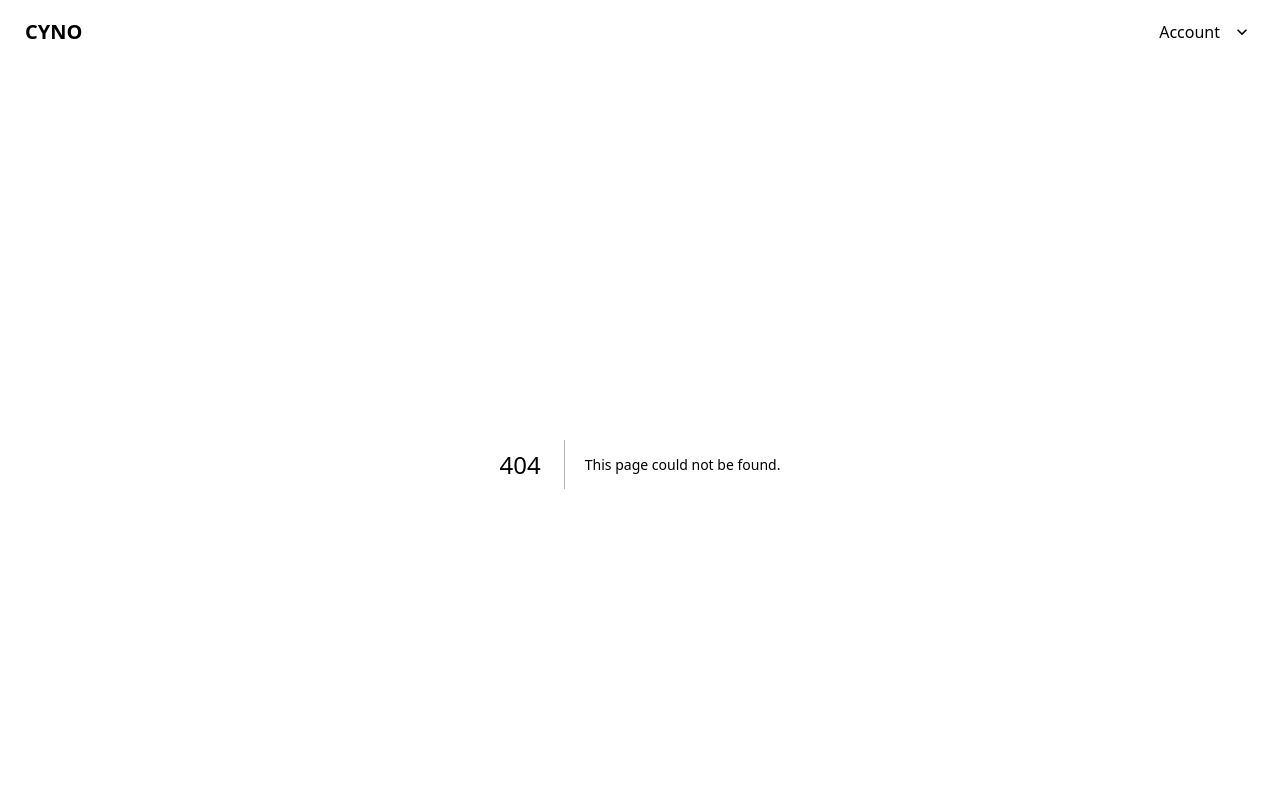
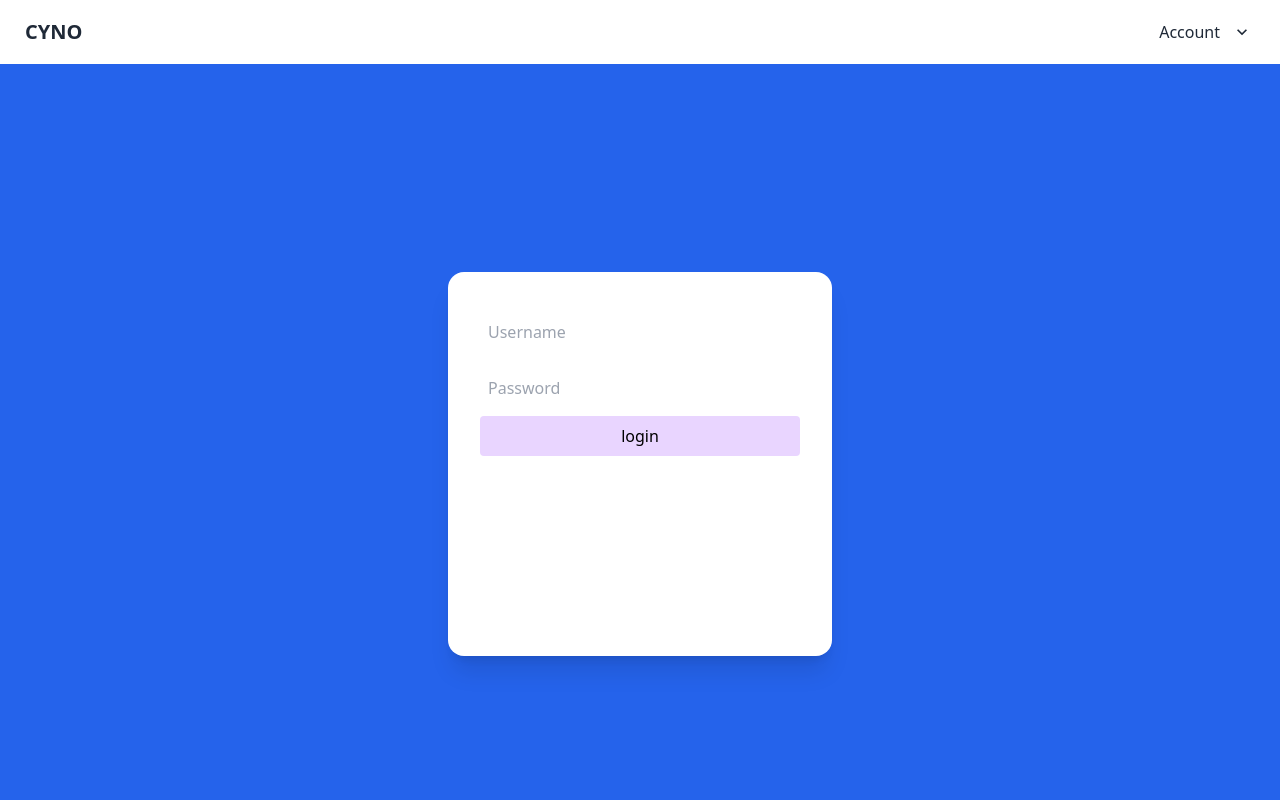
Before and after one commit to emday4prez/cynosure-frontend, a Next.js app: page /login in a window 1280 px wide. Before the commit this address had no page. Shown: the top 800 px of the page. Built offline with nearby package versions, Linux system fonts and the light colour scheme.

Commit message:
implemented login

```diff
--- /dev/null
+++ b/pages/login.tsx
@@ -0,0 +1,102 @@
+import { unsetToken } from '../utils/auth';
+import { useUser } from '../utils/authContext';
+import { useState } from 'react';
+import { fetcher } from '../utils/api';
+import { setToken } from '../utils/auth';
+import Link from 'next/link';
+function Login() {
+  const [data, setData] = useState({
+    identifier: '',
+    password: '',
+  });
+  const handleChange = (e) => {
+    setData({ ...data, [e.target.name]: e.target.value });
+  };
+
+  const handleSubmit = async (e) => {
+    e.preventDefault();
+
+    const responseData = await fetcher(
+      `${process.env.NEXT_PUBLIC_STRAPI_URL}/auth/local`,
+      {
+        method: 'POST',
+        headers: {
+          'Content-Type': 'application/json',
+        },
+        body: JSON.stringify({
+          identifier: data.identifier,
+          password: data.password,
+        }),
+      }
+    );
+    setToken(responseData);
+  };
+  const logout = () => {
+    unsetToken();
+  };
+  const { user, loading } = useUser();
+  return (
+    <div className="flex flex-col items-center justify-center bg-blue-600 text-white  min-h-screen ">
+      {!loading &&
+        (user ? (
+          <li className="list-none">
+            <a
+              className="md:p-2  btn btn-ghost  hover:text-teal-400"
+              onClick={logout}
+              style={{ cursor: 'pointer' }}
+            >
+              Log out
+            </a>
+          </li>
+        ) : (
+          ''
+        ))}
+      {!loading &&
+        (user ? (
+          <li className="flex-none list-none">
+            <p className="md:p-2 ">currently logged in as {user}</p>
+          </li>
+        ) : (
+          ''
+        ))}
+      {!loading && !user ? (
+        <div className="card md:w-96 w-64 bg-base-100 shadow-xl h-96">
+          <form onSubmit={handleSubmit} className="card-body flex flex-col p-8">
+            <input
+              type="text"
+              name="identifier"
+              onChange={handleChange}
+              placeholder="Username"
+              className="md:p-2 form-input py-2  rounded mt-2 text-slate-900"
+              required
+            />
+            <input
+              type="password"
+              name="password"
+              onChange={handleChange}
+              placeholder="Password"
+              className="md:p-2  form-input py-2 mt-2  text-slate-900 rounded"
+              required
+            />
+            <button
+              className="rounded text-black bg-purple-200 p-2 hover:bg-purple-100"
+              type="submit"
+            >
+              login
+            </button>
+          </form>
+
+          {/* <li className="flex-none ">
+            <Link href="/create-account" className="btn  btn-ghost   p-0.5">
+              Register
+            </Link>
+          </li> */}
+        </div>
+      ) : (
+        ''
+      )}
+    </div>
+  );
+}
+
+export default Login;
```
